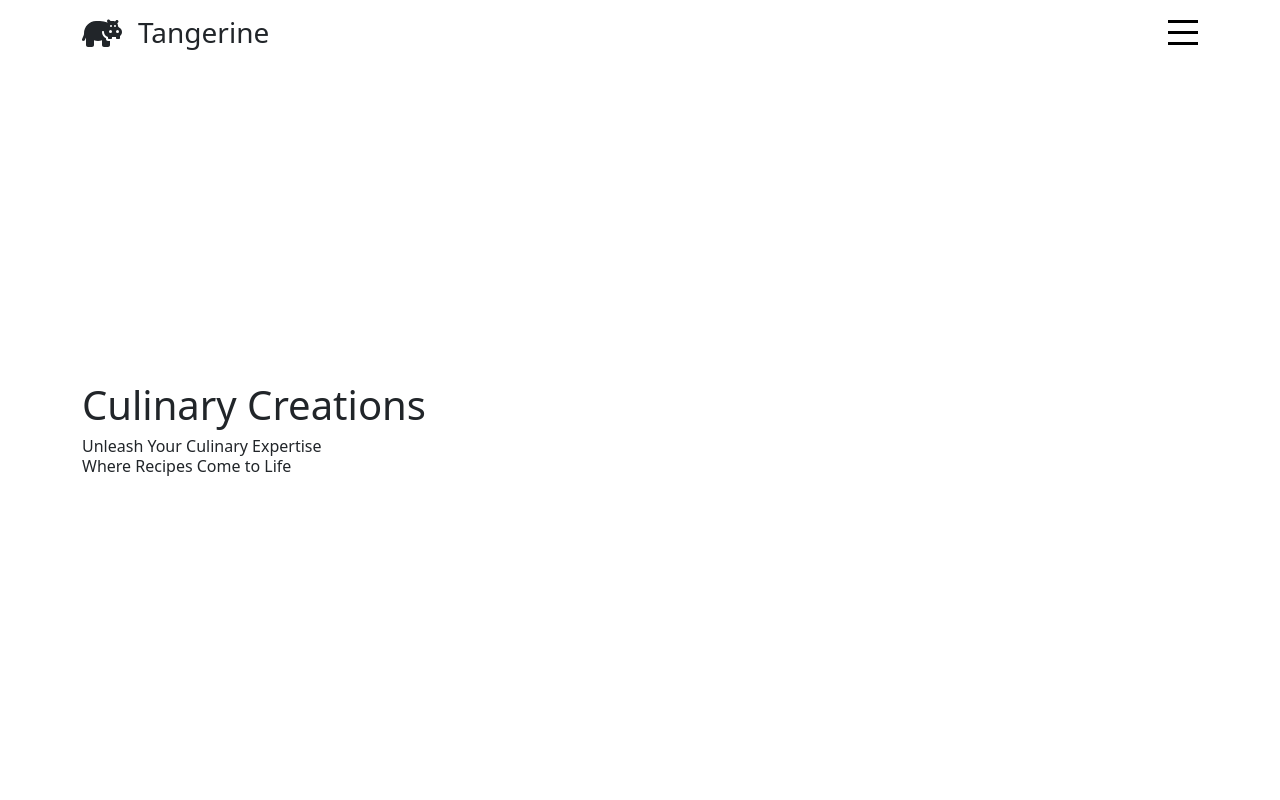
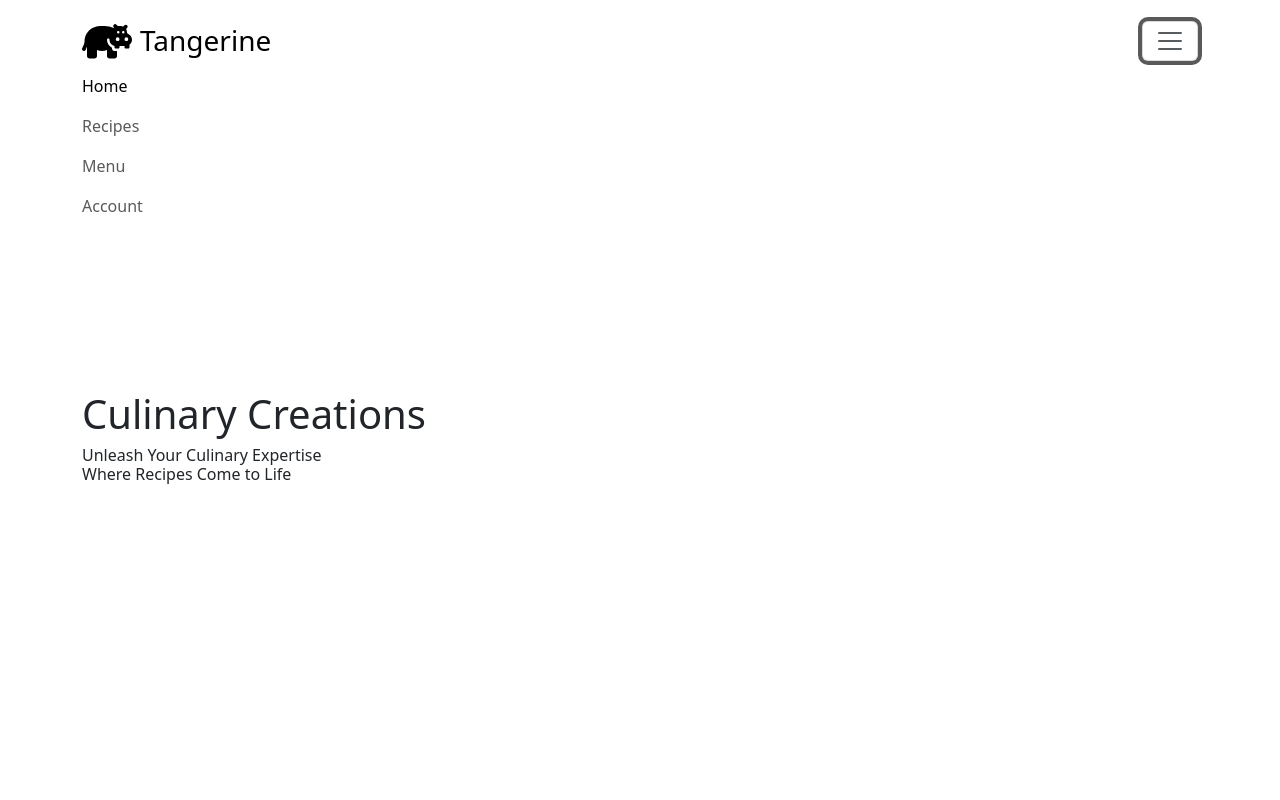
Before and after one commit to ashotvdovychenko/tangerine-web, a website built with Vite: page src/index.html in a window 1280 px wide. Both pictures are taken after a click on the button "Toggle navigation". Shown: the top 800 px of the page. Built offline with nearby package versions, Linux system fonts and the light colour scheme; what wow.js would draw is missing.

Commit message:
Implement navbar with bootstrap

```diff
--- a/src/index.html
+++ b/src/index.html
@@ -9,20 +9,33 @@
   <link rel="stylesheet" href="./style.css">
 </head>
 <body data-bs-theme="tg-theme">
-<nav class="nav position-fixed w-100 bg-white py-3 top-0 z-2">
-  <ul class="container my-0 d-flex justify-content-between align-items-center list-unstyled">
-    <li class="d-flex align-items-center gap-3">
+<nav class="navbar fixed-top bg-white py-3">
+  <div class="container my-0">
+    <div class="navbar-brand d-flex align-items-center gap-2" href="#">
       <i class="fa-solid fa-hippo fa-2xl"></i>
       <h3 class="m-0">Tangerine</h3>
-    </li>
-    <li>
-      <button class="nav-burger-toggle d-flex flex-column bg-transparent border-0">
-        <span class="nav-burger-line bg-black my-1"></span>
-        <span class="nav-burger-line bg-black my-1"></span>
-        <span class="nav-burger-line bg-black my-1"></span>
-      </button>
-    </li>
-  </ul>
+    </div>
+    <button class="navbar-toggler" type="button" data-bs-toggle="collapse" data-bs-target="#navbarSupportedContent" aria-controls="navbarSupportedContent" aria-expanded="false" aria-label="Toggle navigation">
+      <span class="navbar-toggler-icon"></span>
+    </button>
+
+    <div class="collapse navbar-collapse" id="navbarSupportedContent">
+      <ul class="navbar-nav me-auto mb-2 mb-lg-0">
+        <li class="nav-item">
+          <a class="nav-link active" aria-current="page" href="#">Home</a>
+        </li>
+        <li class="nav-item">
+          <a class="nav-link" href="#">Recipes</a>
+        </li>
+        <li class="nav-item">
+          <a class="nav-link" href="#">Menu</a>
+        </li>
+        <li class="nav-item">
+          <a class="nav-link" href="#">Account</a>
+        </li>
+      </ul>
+    </div>
+  </div>
 </nav>
 
 <header class="header">
@@ -31,7 +44,6 @@
     <h6>Unleash Your Culinary Expertise<br>Where Recipes Come to Life</h6>
   </div>
 </header>
-
 
 <main class="main">
   <section class="section-opportunities py-5 bg-primary">
--- a/src/main.js
+++ b/src/main.js
@@ -3,6 +3,7 @@ import 'wow.js/css/libs/animate.css';
 import '@fortawesome/fontawesome-free/css/all.min.css';
 import 'swiper/css/bundle';
 
+import 'bootstrap/js/dist/collapse.js'
 import '@fortawesome/fontawesome-free/js/all.min.js';
 import 'https://threejs.org/build/three.js'
 import DOTS from 'vanta/dist/vanta.dots.min.js'
--- a/src/style.css
+++ b/src/style.css
@@ -31,7 +31,7 @@ body {
 /* header */
 
 .header {
-    --nav-height: 65px;
+    --nav-height: 82px;
     height: calc(100vh - var(--nav-height));
     margin-top: var(--nav-height);
 }
```
